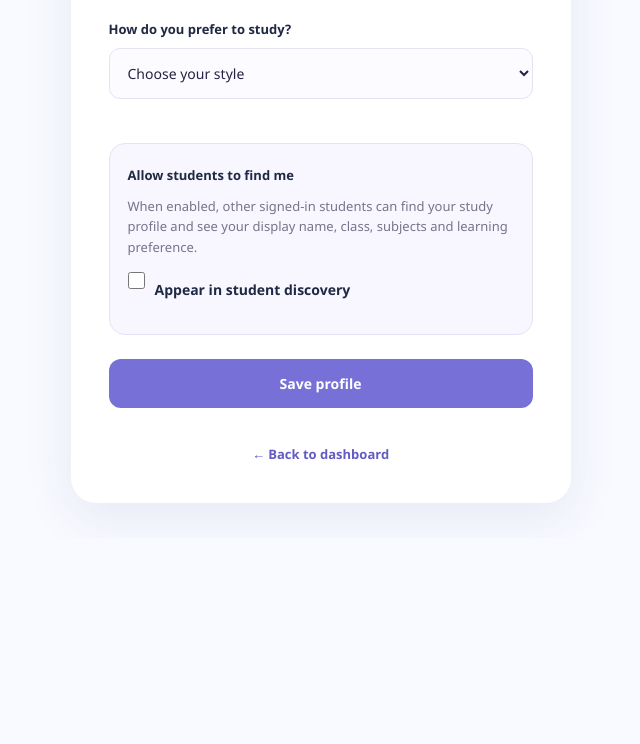
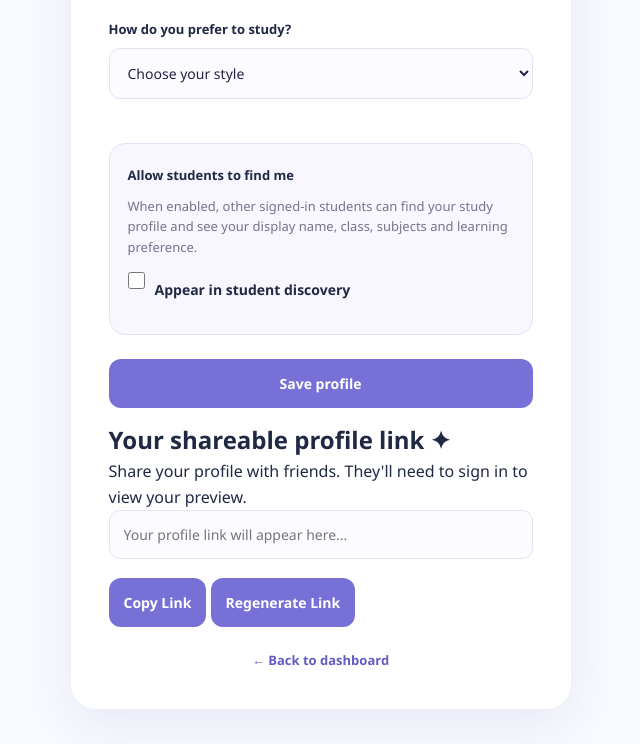
Before and after one commit to clove911/campus-connect, a plain HTML site: page profile.html in a window 1280 px wide. Shown: the part 694-1438 px from the top of the page, without its empty margins (442-1082 px from the left). Before the commit the page ends 1232 px from the top, so only its background shows below. Drawn offline with Linux system fonts and the light colour scheme; no server answers.

Commit message:
Update profile.html

```diff
--- a/profile.html
+++ b/profile.html
@@ -86,6 +86,36 @@
             <p id="profileMessage" class="message" aria-live="polite"></p>
         </form>
 
+
+<section class="profile-share-section">
+  <h2>Your shareable profile link ✦</h2>
+
+  <p>
+    Share your profile with friends. They'll need to sign in
+    to view your preview.
+  </p>
+
+  <input
+    type="text"
+    id="shareLink"
+    readonly
+    placeholder="Your profile link will appear here..."
+  >
+
+  <div class="share-buttons">
+    <button type="button" id="copyShareLinkButton">
+      Copy Link
+    </button>
+
+    <button type="button" id="regenerateShareLinkButton">
+      Regenerate Link
+    </button>
+  </div>
+
+  <p id="shareMessage" style="display:none;"></p>
+</section>
+
+
         <p class="switch-auth">
             <a href="dashboard.html">← Back to dashboard</a>
         </p>
```
